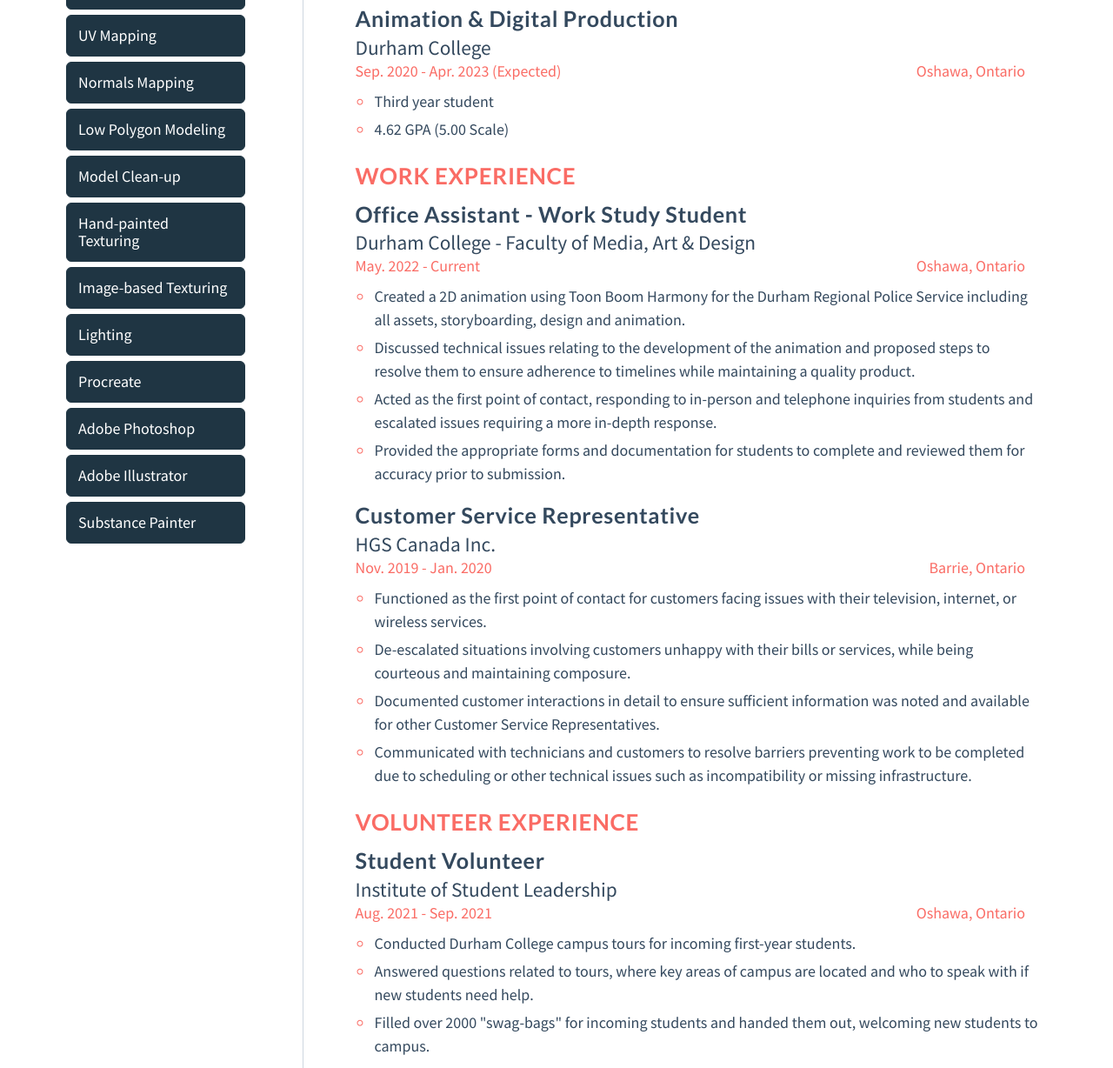
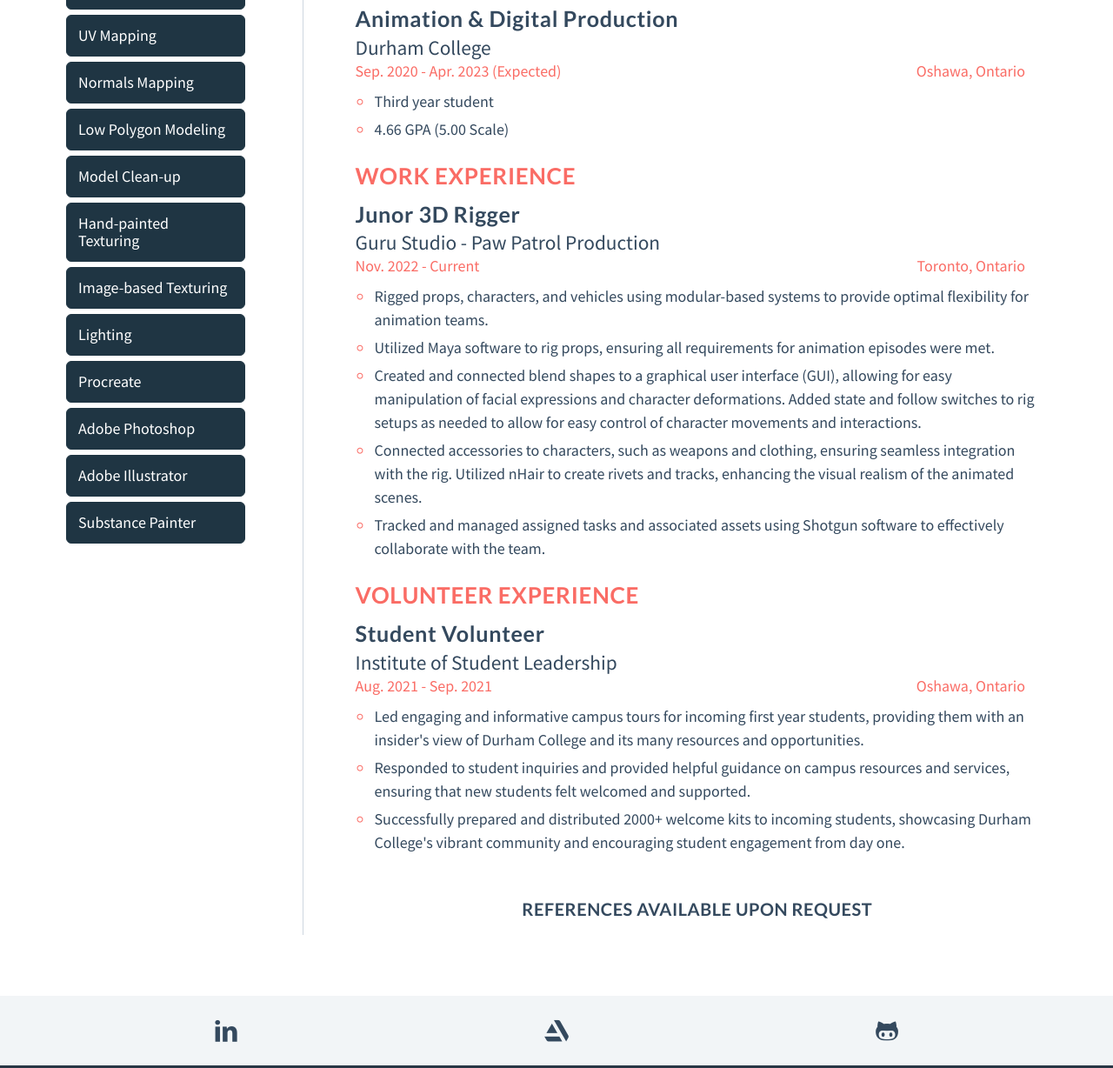
Before and after one commit to Perligates/perligates.github.io, a plain HTML site: page resume.html in a window 1280 px wide. Shown: the part 429-1657 px from the top of the page at 87% size. Drawn offline with Linux system fonts and the light colour scheme.

Commit message:
Updated resume and demo reel.

```diff
--- a/resume.html
+++ b/resume.html
@@ -102,7 +102,7 @@
 
 						<header>
 							<h1 class="mb-0">Kera Mahmood</h1>
-							<span class="red" style="font-size: 1.4em;">Animation & Digital Production Student</span>
+							<span class="red" style="font-size: 1.4em;">3D Rigger</span>
 						</header>
 
 						<section id="content" class="border-top-sm">
@@ -119,70 +119,43 @@
 										</div>
 										<ul class="circled">
 											<li>Third year student</li>
-											<li>4.62 GPA (5.00 Scale)</li>
+											<li>4.66 GPA (5.00 Scale)</li>
 										</ul>
 									</div>
 
 									<h2 class="mt-4 mb-2 text-uppercase red">Work Experience</h2>
 									<div class="resume-block">
-										<h4 class="resume-title font-weight-bold">Office Assistant - Work Study Student</h4>
-										<div class="resume-location">Durham College - Faculty of Media, Art & Design</div>
+										<h4 class="resume-title font-weight-bold">Junor 3D Rigger</h4>
+										<div class="resume-location">Guru Studio - Paw Patrol Production</div>
 										<div class="red mb-2">
-											<span>May. 2022 - Current</span>
-											<span class="float-right mr-3">Oshawa, Ontario</span>
+											<span>Nov. 2022 - Current</span>
+											<span class="float-right mr-3">Toronto, Ontario</span>
 										</div>
 										<ul class="circled">
 											<li>
-												Created a 2D animation using Toon Boom Harmony for
-												the Durham Regional Police Service including all assets,
-												storyboarding, design and animation.
+												Rigged props, characters, and vehicles using modular-based systems
+												to provide optimal flexibility for animation teams.
 											</li>
 											<li>
-												Discussed technical issues relating to the development of the
-												animation and proposed steps to resolve them to
-												ensure adherence to timelines while maintaining a quality
-												product.
+												Utilized Maya software to rig props, ensuring all requirements for
+												animation episodes were met.
 											</li>
 											<li>
-												Acted as the first point of contact, responding to in-person
-												and telephone inquiries from students and escalated issues
-												requiring a more in-depth response.
+												Created and connected blend shapes to a graphical user interface (GUI),
+												allowing for easy manipulation of facial expressions and character
+												deformations. Added state and follow switches to rig setups as needed to
+												allow for easy control of character movements and interactions.
 											</li>
 											<li>
-												Provided the appropriate forms and documentation for
-												students to complete and reviewed them for accuracy prior to
-												submission.
+												Connected accessories to characters, such as weapons and clothing,
+												ensuring seamless integration with the rig. Utilized nHair to create
+												rivets and tracks, enhancing the visual realism of the animated scenes.
+											</li>
+											<li>
+												Tracked and managed assigned tasks and associated assets using
+												Shotgun software to effectively collaborate with the team.
 											</li>
 
-										</ul>
-									</div>
-									<div class="resume-block">
-										<h4 class="resume-title font-weight-bold">Customer Service Representative</h4>
-										<div class="resume-location">HGS Canada Inc.</div>
-										<div class="red mb-2">
-											<span>Nov. 2019 - Jan. 2020</span>
-											<span class="float-right mr-3">Barrie, Ontario</span>
-										</div>
-										<ul class="circled">
-											<li>
-												Functioned as the first point of contact for customers facing
-												issues with their television, internet, or wireless services.
-											</li>
-											<li>
-												De-escalated situations involving customers unhappy with
-												their bills or services, while being courteous and maintaining
-												composure.
-											</li>
-											<li>
-												Documented customer interactions in detail to ensure
-												sufficient information was noted and available for other
-												Customer Service Representatives.
-											</li>
-											<li>Communicated with technicians and customers to resolve
-												barriers preventing work to be completed due to scheduling
-												or other technical issues such as incompatibility or missing
-												infrastructure.
-											</li>
 										</ul>
 									</div>
 
@@ -196,16 +169,18 @@
 										</div>
 										<ul class="circled">
 											<li>
-												Conducted Durham College campus tours for incoming first-year students.
+												Led engaging and informative campus tours for incoming first year students,
+												providing them with an insider's view of Durham College and its many
+												resources and opportunities.
 											</li>
 											<li>
-												Answered questions related to tours, where key areas of
-												campus are located and who to speak with if new students
-												need help.
+												Responded to student inquiries and provided helpful guidance on campus
+												resources and services, ensuring that new students felt welcomed and supported.
 											</li>
 											<li>
-												Filled over 2000 "swag-bags" for incoming students and
-												handed them out, welcoming new students to campus.
+												Successfully prepared and distributed 2000+ welcome kits to incoming students,
+												showcasing Durham College's vibrant community and encouraging student
+												engagement from day one.
 											</li>
 
 										</ul>
```
Also changed, not shown: index.html (+1 -1 lines), portfolio.html (+2 -2 lines).
